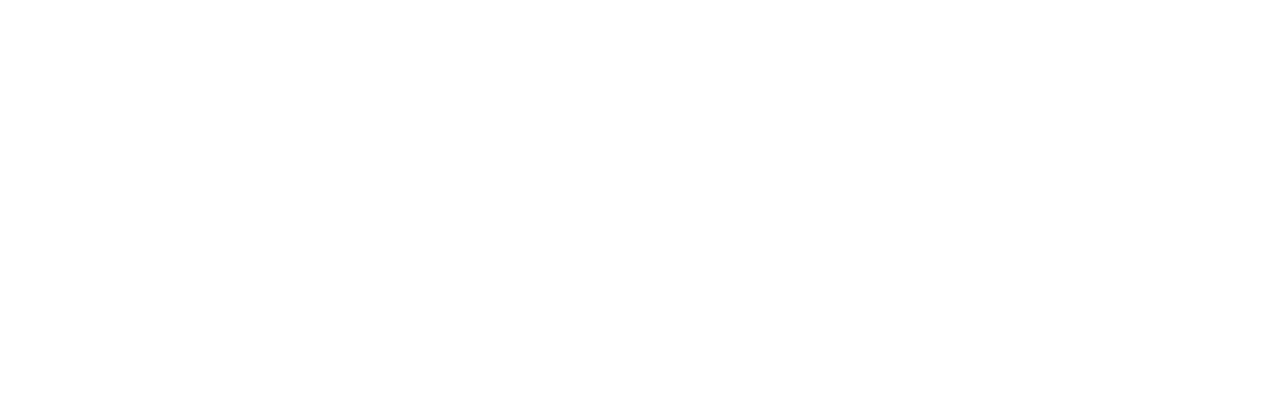
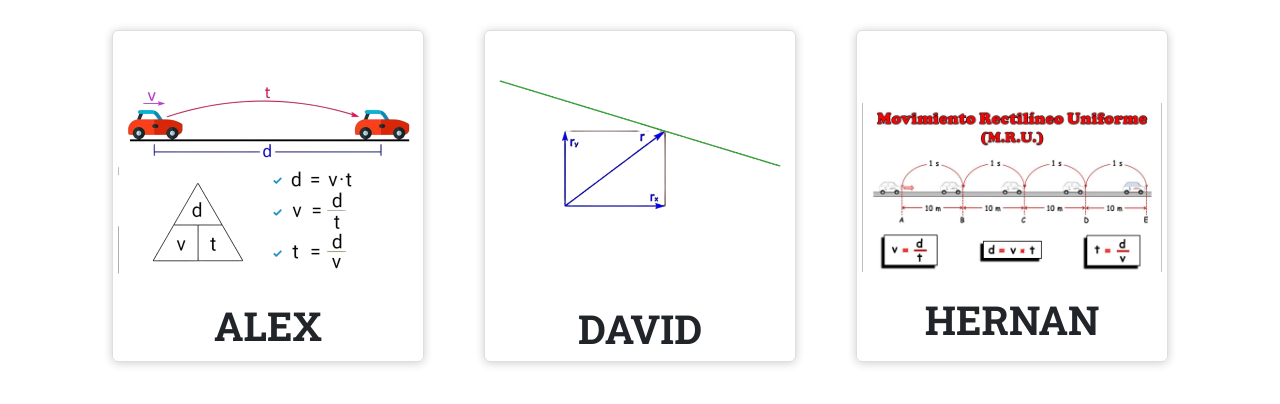
Before and after one commit to alex-v505/Sitio-web-Fisica, a plain HTML site: page index.html in a window 1280 px wide. Drawn offline with Linux system fonts and the light colour scheme; files whose address does not match are found by name.

Commit message:
Adicion de targetas

```diff
--- a/estilos_d.css
+++ b/estilos_d.css
@@ -30,3 +30,18 @@ p{
     margin-bottom: 20px;
 
 }
+
+.card{
+    background: transparent;
+    width: 30%;
+    margin: 30px;
+    border-radius: 6px;
+    overflow: hidden;
+    box-shadow: 0px 1px 10px rgba(0, 0, 0, 0.2);
+    cursor: default;
+
+}
+.card:hover{
+
+    transform: translateY(-3%);
+}
--- a/index.html
+++ b/index.html
@@ -0,0 +1,50 @@
+<!DOCTYPE html>
+<html lang="en">
+<head>
+    <meta charset="UTF-8">
+    <meta http-equiv="X-UA-Compatible" content="IE=edge">
+    <meta name="viewport" content="width=device-width, initial-scale=1.0">
+    <title>Document</title>
+    <link rel="stylesheet" href="css/bootstrap.css">
+    <link rel="stylesheet" href="estilos_d.css">
+</head>
+<body>
+    <div class = 'container'>
+    <div class="d-flex justify-content-evenly">
+    <div class="card">
+        <a href=""> <br><br>
+            <center> <img src="img/inocno_adicional2_d.png" class="img-fluid" class="img-thumbnail" width="300"height="50"></center>
+
+        </a>
+        <br>
+        <center><h1>ALEX</h1></center>
+    </div>
+
+
+
+        <div class="card">
+            <a href="">
+                <center> <img src="img/icono_adicional_d.png" class="img-fluid" class="img-thumbnail" width="300"height="50"></center>
+            </a>
+            <br>
+            <center><h1>DAVID</h1></center>
+        </div>
+
+
+
+
+            <div class="card">
+                <a href=""> <br><br>
+                    <br>
+                    <center> <img src="img/icono3_d.jpg" class="img-fluid" class="img-thumbnail" width="300"height="50"></center>
+
+                </a>
+                <br>
+                <center><h1>HERNAN</h1></center>
+            </div>
+
+
+</div>
+</div>
+</body>
+</html>
```
Also changed, not shown: img/icono1_d.jpg (added), img/icono2_d.jpg (added), img/icono3_d.jpg (added), img/icono_adicional_d.png (added), img/inocno_adicional2_d.png (added).
